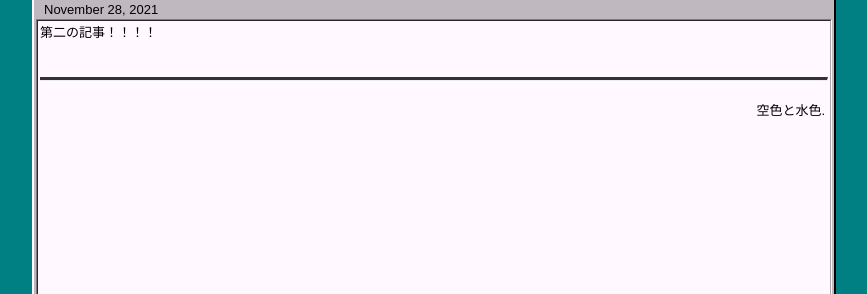
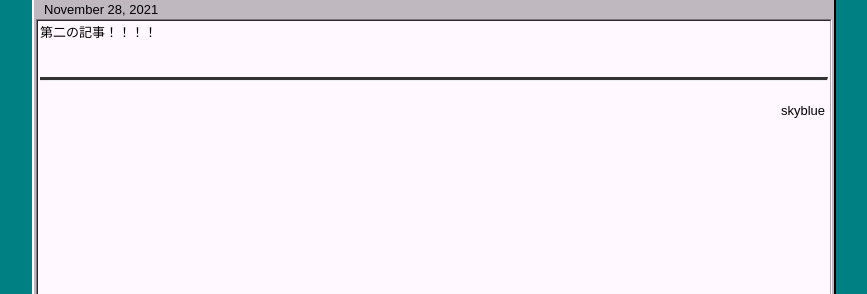
Before and after one commit to sammaya164/skyblue, a Jekyll site: the page built from _posts/2021-11-28-thesecond.md, in a window 1280 px wide. Shown: the part 282-576 px from the top of the page, without its empty margins (206-1073 px from the left). Built offline with Jekyll 4.4.1, drawn with Linux system fonts in a browser that asks for light colours.

Commit message:
Update donate.html

```diff
--- a/_includes/donate.html
+++ b/_includes/donate.html
@@ -2,5 +2,5 @@
 <hr>
 <br>
 <div class="donate">
-	<p>空色と水色.</p>
+	<p>{{ site.title }}</p>
 </div>
```
